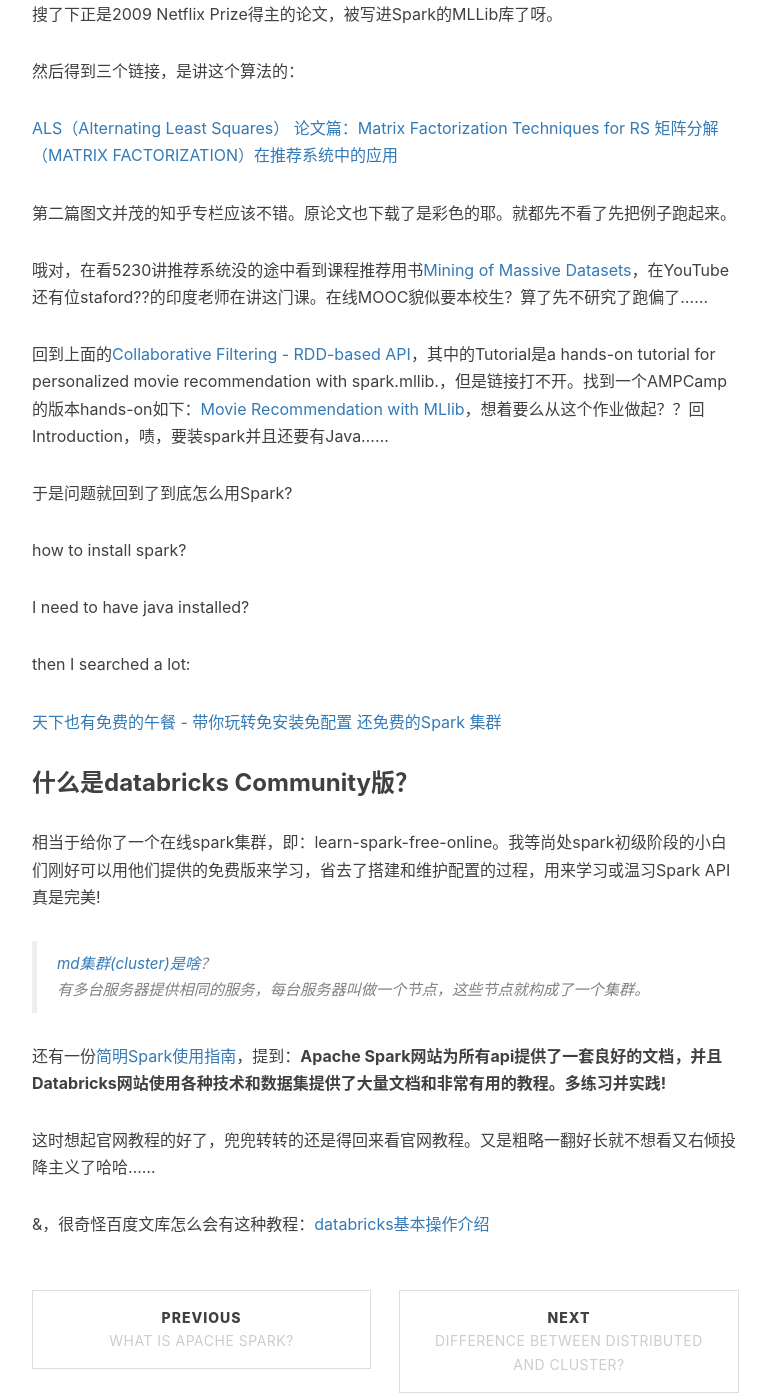
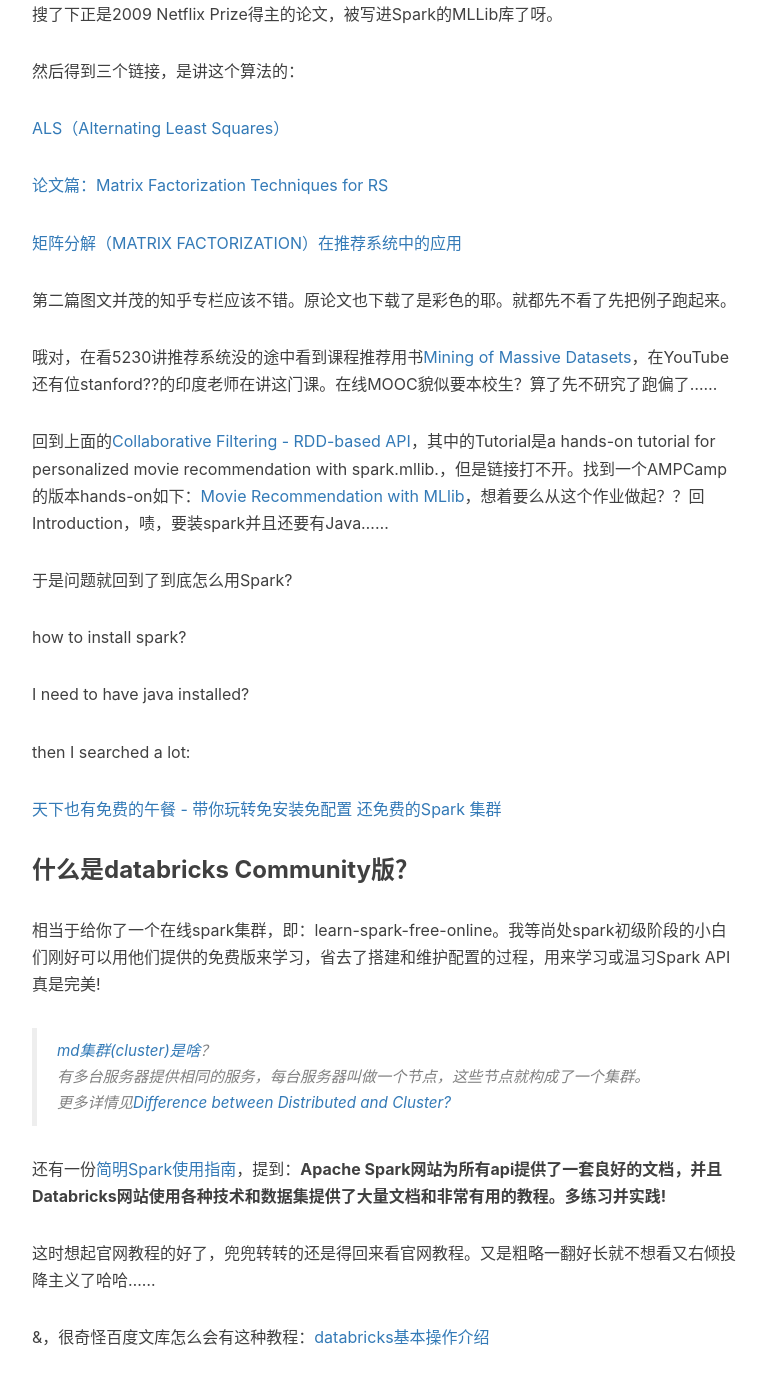
Before and after one commit to Vida42/mugen.github.io, a Jekyll site: the page built from _posts/2019-03-09-spark-install.md, in a window 1280 px wide and 1400 px high, scrolled down 1273 px. Shown: the whole window, without its empty margins (233-1003 px from the left). Built offline with Jekyll 4.4.1, drawn with Linux system fonts in a browser that asks for light colours; nearby versions of some CDN libraries; comment, search, counter and statistics services are not loaded.

Commit message:
typesetting

```diff
--- a/_posts/2019-03-09-spark-install.md
+++ b/_posts/2019-03-09-spark-install.md
@@ -39,12 +39,14 @@
 然后得到三个链接，是讲这个算法的：
 
 [ALS（Alternating Least Squares）](https://blog.csdn.net/qq_33626989/article/details/82011481)
+
 [论文篇：Matrix Factorization Techniques for RS](https://zhuanlan.zhihu.com/p/28577447?group_id=881547532893851649)
+
 [矩阵分解（MATRIX FACTORIZATION）在推荐系统中的应用](https://blog.csdn.net/lissanwen/article/details/51214275)
 
 第二篇图文并茂的知乎专栏应该不错。原论文也下载了是彩色的耶。就都先不看了先把例子跑起来。
 
-哦对，在看5230讲推荐系统没的途中看到课程推荐用书[Mining of Massive Datasets](http://www.mmds.org/#book)，在YouTube还有位staford??的印度老师在讲这门课。在线MOOC貌似要本校生？算了先不研究了跑偏了……
+哦对，在看5230讲推荐系统没的途中看到课程推荐用书[Mining of Massive Datasets](http://www.mmds.org/#book)，在YouTube还有位stanford??的印度老师在讲这门课。在线MOOC貌似要本校生？算了先不研究了跑偏了……
 
 
 回到上面的[Collaborative Filtering - RDD-based API](https://spark.apache.org/docs/2.1.1/mllib-collaborative-filtering.html)，其中的Tutorial是a hands-on tutorial for personalized movie recommendation with spark.mllib.，但是链接打不开。找到一个AMPCamp的版本hands-on如下：[Movie Recommendation with MLlib](http://ampcamp.berkeley.edu/5/exercises/movie-recommendation-with-mllib.html)，想着要么从这个作业做起？？回Introduction，啧，要装spark并且还要有Java……
@@ -66,6 +68,9 @@
 > [md集群(cluster)是啥](https://www.zhihu.com/question/20004877/answer/282033178)？
 >
 > 有多台服务器提供相同的服务，每台服务器叫做一个节点，这些节点就构成了一个集群。
+>
+> 更多详情见[Difference between Distributed and Cluster?](https://vida42.github.io/2019/03/09/distributed&cluster/)
+
 
 
 还有一份[简明Spark使用指南](http://www.voidcn.com/article/p-oyyjfixg-brm.html)，提到：**Apache Spark网站为所有api提供了一套良好的文档，并且Databricks网站使用各种技术和数据集提供了大量文档和非常有用的教程。多练习并实践!**
```
